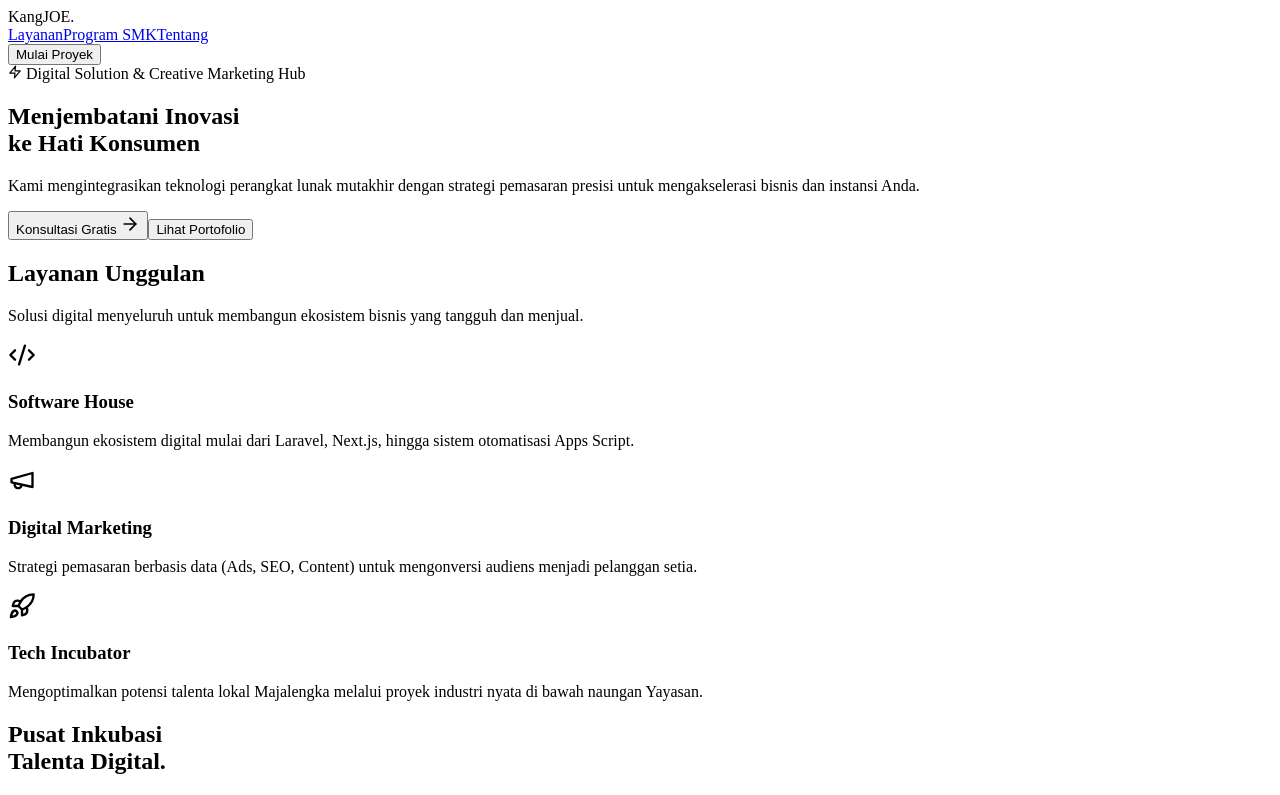
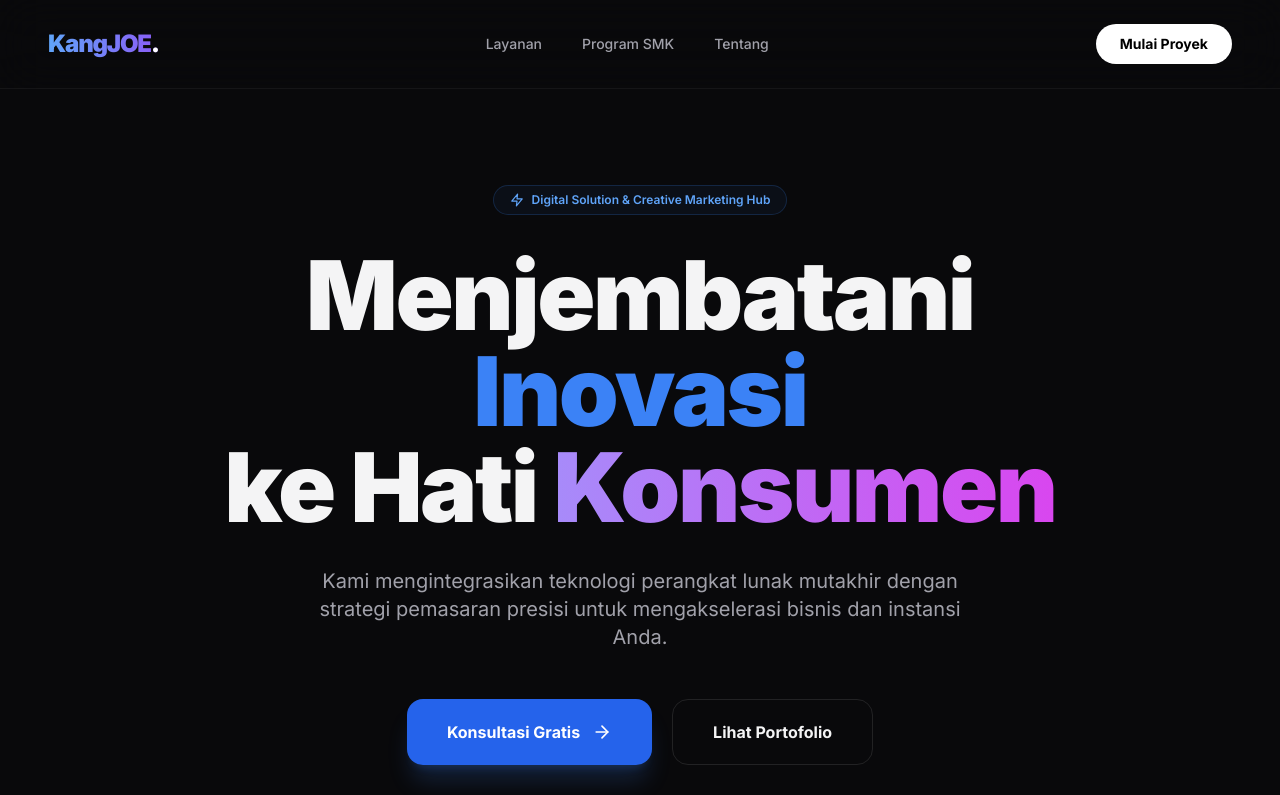
Before and after one commit to deny97-ct/landingpage-kangjoe, a Next.js app: page / in a window 1280 px wide. Shown: the top 795 px of the page. Built offline with nearby package versions, Linux system fonts and the light colour scheme.

Commit message:
Create layout.tsx

```diff
--- /dev/null
+++ b/src/app/layout.tsx
@@ -0,0 +1,21 @@
+import './globals.css'
+import { Inter } from 'next/font/google'
+
+const inter = Inter({ subsets: ['latin'] })
+
+export const metadata = {
+  title: 'KangJOE | Menjembatani Inovasi ke Hati Konsumen',
+  description: 'Software House & Digital Marketing Agency Majalengka',
+}
+
+export default function RootLayout({
+  children,
+}: {
+  children: React.ReactNode
+}) {
+  return (
+    <html lang="id">
+      <body className={inter.className}>{children}</body>
+    </html>
+  )
+}
```
